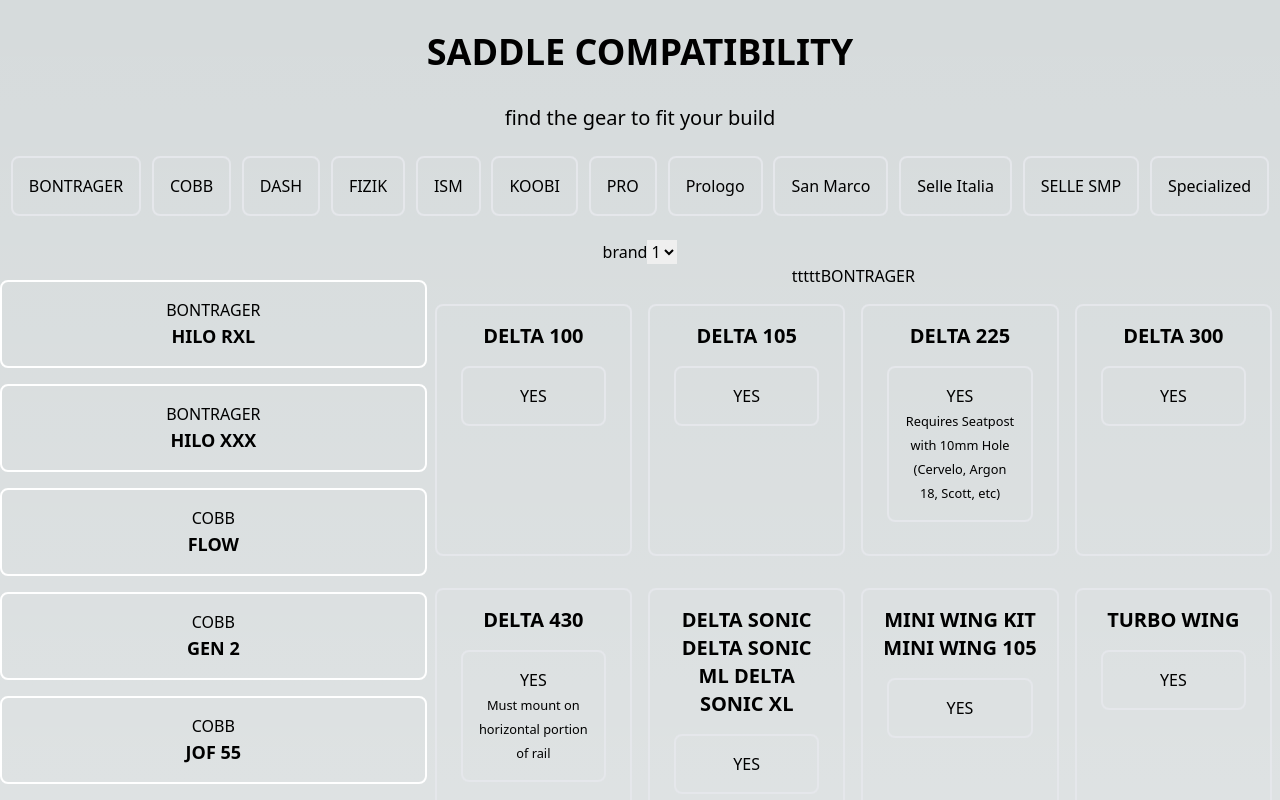
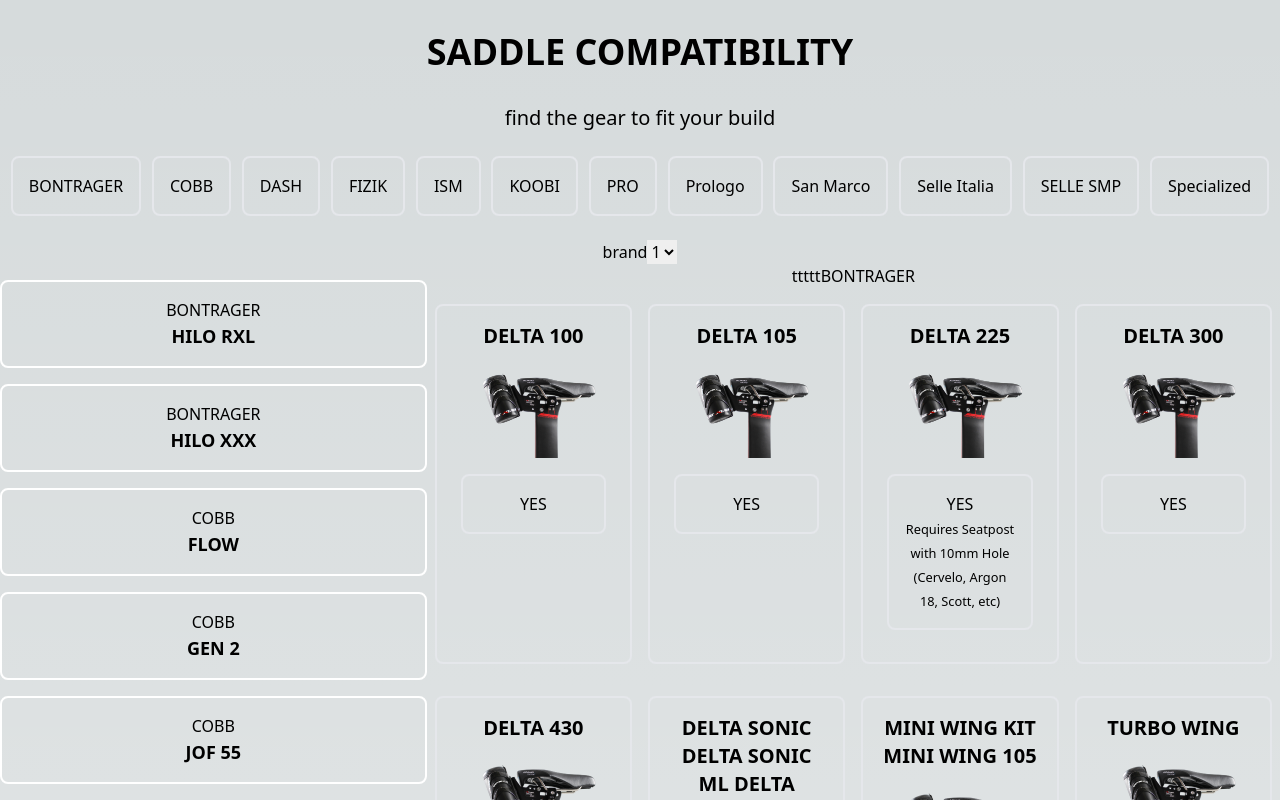
Before and after one commit to alorslouis/saddle-finder, a Next.js app: page /finder in a window 1280 px wide. Shown: the top 800 px of the page. Built offline with nearby package versions, Linux system fonts and the light colour scheme.

Commit message:
Update finder.tsx

```diff
--- a/pages/finder.tsx
+++ b/pages/finder.tsx
@@ -1,6 +1,7 @@
 import { useState } from "react";
 import saddles from "../assets/data/saddles.json";
 import notes from "../assets/data/notes.json";
+import Image from "next/image";
 
 export default function Finder() {
   const f = saddles;
@@ -168,8 +169,15 @@
               ) {
                 return (
                   <div className="flex grow max-w-xs">
-                    <div className="p-4 border-2 rounded-lg mx-2 my-4 max-w-sm grow flex flex-col">
+                    <div className="p-4 border-2 rounded-lg mx-2 my-4 max-w-sm grow terflex flex-col">
                       <h3 className="text-xl font-bold uppercase">{m}</h3>
+                      <Image
+                        src={"/imgs/xlab-photoroom/delta300.png"}
+                        alt="delta300"
+                        width={400}
+                        height={400}
+                        className="mx-auto"
+                      />
                       {DisplayWithNotes(temp)}
                     </div>
                   </div>
```
